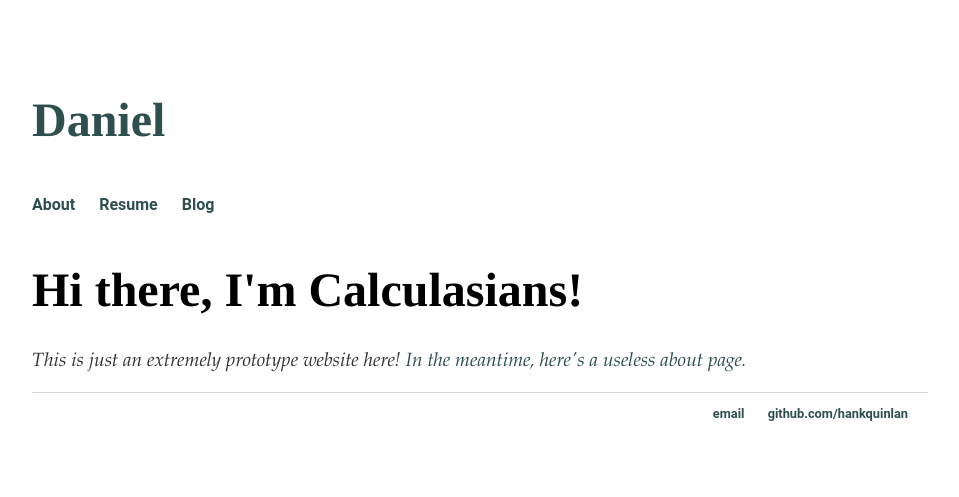
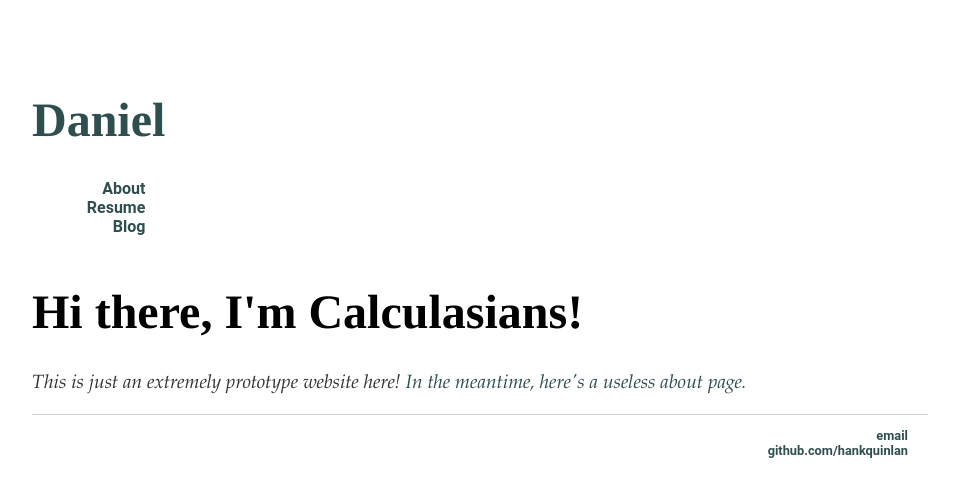
Before and after one commit to Calculasians/calculasians.github.io, a Jekyll site: the page built from index.html, in a window 1280 px wide. Shown: the top 497 px of the page, without its empty margins (160-1119 px from the left). Built offline with Jekyll 4.4.1, drawn with Linux system fonts in a browser that asks for light colours.

Commit message:
Update main.css

```diff
--- a/css/main.css
+++ b/css/main.css
@@ -4,9 +4,6 @@ body {
 }
 
 .top-row {
-    display:inline-block
-}
-.home-button {
     display:inline-block
 }
 
@@ -18,7 +15,6 @@ nav ul, footer ul {
     text-align: right;
 }
 nav ul li, footer ul li {
-    display: inline;
     margin-right: 20px;
     text-align: right;
 }
```
